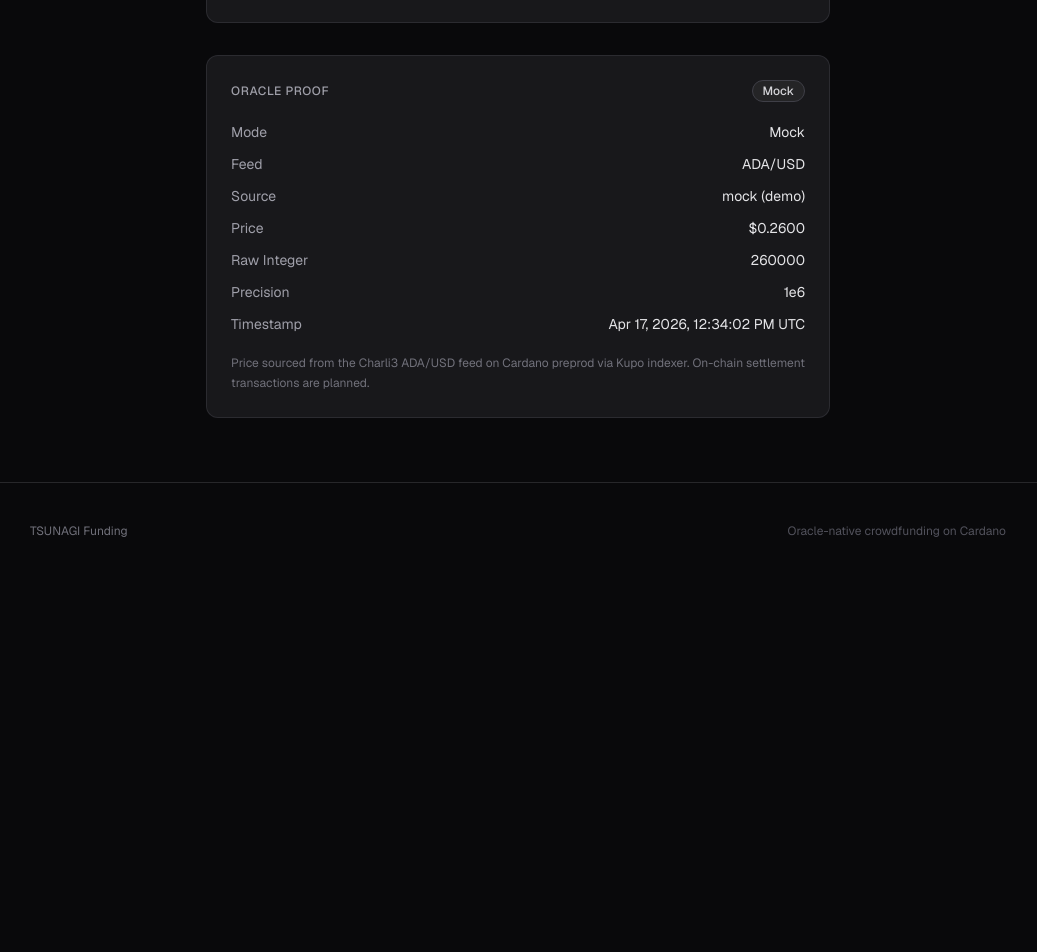
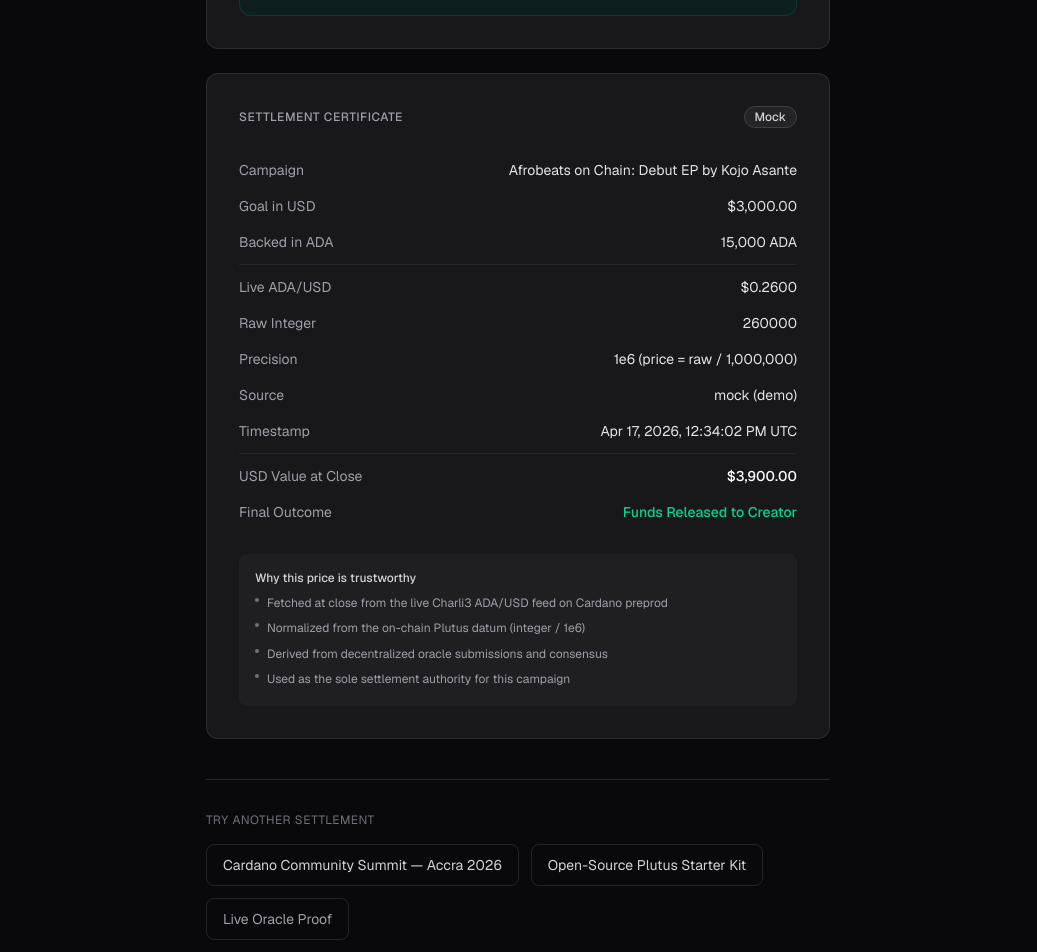
Before and after one commit to cryptoleo79/tsunagi-funding, a Next.js app: page /campaigns/demo-1/close in a window 1280 px wide. Shown: the part 780-1732 px from the top of the page, without its empty margins (122-1159 px from the left). Before the commit the page ends 1359 px from the top, so only its background shows below. Built offline with nearby package versions, Linux system fonts and the light colour scheme; no server answers.

Commit message:
feat: finalize product trust and supporter value

```diff
--- a/app/campaigns/[id]/close/page.tsx
+++ b/app/campaigns/[id]/close/page.tsx
@@ -3,7 +3,7 @@ import Link from "next/link";
 import { SiteShell } from "@/components/layout/site-shell";
 import { SettlementProof } from "@/components/campaign/settlement-proof";
 import { SettlementResultBanner } from "@/components/campaign/settlement-result";
-import { getDemoCampaign } from "@/lib/domain/demo-data";
+import { getDemoCampaign, demoCampaigns } from "@/lib/domain/demo-data";
 import { fetchAdaUsdPrice } from "@/lib/oracle/client";
 import { buildSettlementInput } from "@/lib/oracle/settlement";
 import { resolveCampaignSettlement } from "@/lib/domain/settlement";
@@ -38,24 +38,52 @@ export default async function CloseCampaignPage({ params }: Props) {
           &larr; Back to campaign
         </Link>
 
-        <h1 className="mt-6 text-2xl font-semibold text-white">
+        <h1 className="mt-6 text-2xl font-semibold tracking-tight text-white">
           {campaign.title}
         </h1>
-        <p className="mt-2 text-sm text-zinc-400">
+        <p className="mt-2 text-sm text-zinc-400 leading-relaxed">
           Settlement determined by the live Charli3 ADA/USD oracle on
-          Cardano preprod.
+          Cardano preprod. The outcome below was calculated at the moment
+          this page loaded.
         </p>
 
-        <div className="mt-10 space-y-8">
+        <div className="mt-10 space-y-6">
           <SettlementResultBanner
             result={result}
             oracleStatus={oracle.status}
           />
           <SettlementProof
             result={result}
+            campaignTitle={campaign.title}
             oracleStatus={oracle.status}
             fallbackReason={oracle.fallbackReason}
           />
+        </div>
+
+        {/* Demo navigation */}
+        <div className="mt-10 border-t border-zinc-800 pt-8">
+          <p className="text-xs uppercase tracking-wider text-zinc-500 mb-4">
+            Try another settlement
+          </p>
+          <div className="flex flex-wrap gap-3">
+            {demoCampaigns
+              .filter((c) => c.id !== campaign.id)
+              .map((c) => (
+                <Link
+                  key={c.id}
+                  href={`/campaigns/${c.id}/close`}
+                  className="rounded-lg border border-zinc-700/50 px-4 py-2.5 text-sm text-zinc-300 transition-colors hover:border-zinc-600 hover:text-white"
+                >
+                  {c.title}
+                </Link>
+              ))}
+            <Link
+              href="/demo/oracle-proof"
+              className="rounded-lg border border-zinc-700/50 px-4 py-2.5 text-sm text-zinc-400 transition-colors hover:border-zinc-600 hover:text-zinc-200"
+            >
+              Live Oracle Proof
+            </Link>
+          </div>
         </div>
       </div>
     </SiteShell>
--- a/app/demo/oracle-proof/page.tsx
+++ b/app/demo/oracle-proof/page.tsx
@@ -1,6 +1,7 @@
 "use client";
 
 import { useState, useEffect, useCallback } from "react";
+import Link from "next/link";
 import { SiteShell } from "@/components/layout/site-shell";
 import { formatAda, formatUsd, formatAdaUsd } from "@/lib/domain/format";
 import type { OracleStatus } from "@/lib/oracle/types";
@@ -153,6 +154,27 @@ export default function OracleProofPage() {
           />
         </div>
 
+        {/* Try live settlements */}
+        <div className="mt-16 border-t border-zinc-800 pt-8">
+          <p className="text-xs uppercase tracking-wider text-zinc-500 mb-4">
+            See it in action
+          </p>
+          <div className="flex flex-wrap gap-3">
+            <Link
+              href="/campaigns/demo-1/close"
+              className="rounded-lg border border-zinc-700/50 px-4 py-2.5 text-sm text-zinc-300 transition-colors hover:border-zinc-600 hover:text-white"
+            >
+              Funded Settlement
+            </Link>
+            <Link
+              href="/campaigns/demo-2/close"
+              className="rounded-lg border border-zinc-700/50 px-4 py-2.5 text-sm text-zinc-300 transition-colors hover:border-zinc-600 hover:text-white"
+            >
+              Refund Settlement
+            </Link>
+          </div>
+        </div>
+
         {/* Technical details */}
         <details className="mt-16 group">
           <summary className="cursor-pointer text-xs font-medium uppercase tracking-wider text-zinc-500 hover:text-zinc-300 transition-colors">
--- a/components/campaign/campaign-card.tsx
+++ b/components/campaign/campaign-card.tsx
@@ -59,9 +59,9 @@ export function CampaignCard({ campaign }: CampaignCardProps) {
             {remaining > 0 ? `${remaining} days left` : "Campaign ended"}
           </span>
         </div>
-        <div className="mt-2 text-xs text-zinc-500">
+        <p className="mt-2 text-xs text-zinc-500">
           {campaign.supporterCount} supporters
-        </div>
+        </p>
       </div>
     </Link>
   );
--- a/components/campaign/settlement-proof.tsx
+++ b/components/campaign/settlement-proof.tsx
@@ -1,21 +1,29 @@
 import type { SettlementResult } from "@/lib/domain/types";
 import type { OracleStatus } from "@/lib/oracle/types";
-import { formatAdaUsd } from "@/lib/domain/format";
+import { formatAda, formatUsd, formatAdaUsd } from "@/lib/domain/format";
 import { formatTimestamp } from "@/lib/utils/dates";
 import { Chip } from "@/components/ui/chip";
 
 interface SettlementProofProps {
   result: SettlementResult;
+  campaignTitle: string;
   oracleStatus?: OracleStatus;
   fallbackReason?: string;
 }
 
-export function SettlementProof({ result, oracleStatus, fallbackReason }: SettlementProofProps) {
+export function SettlementProof({
+  result,
+  campaignTitle,
+  oracleStatus,
+  fallbackReason,
+}: SettlementProofProps) {
+  const funded = result.outcome === "funded";
+
   return (
-    <div className="rounded-xl border border-zinc-700/50 bg-zinc-900 p-6">
-      <div className="flex items-center justify-between mb-5">
+    <div className="rounded-xl border border-zinc-700/50 bg-zinc-900 p-6 sm:p-8">
+      <div className="flex items-center justify-between mb-6">
         <h3 className="text-xs font-medium uppercase tracking-wider text-zinc-400">
-          Oracle Proof
+          Settlement Certificate
         </h3>
         {oracleStatus && (
           <Chip
@@ -25,37 +33,89 @@ export function SettlementProof({ result, oracleStatus, fallbackReason }: Settle
         )}
       </div>
 
-      <div className="space-y-3 text-sm">
-        <Row label="Mode" value={oracleStatus === "live" ? "Live" : oracleStatus === "fallback" ? "Fallback" : "Mock"} />
-        <Row label="Feed" value="ADA/USD" />
+      <div className="space-y-0">
+        <Row label="Campaign" value={campaignTitle} />
+        <Row label="Goal in USD" value={formatUsd(result.goalUsd)} />
+        <Row label="Backed in ADA" value={formatAda(result.pledgedAda)} />
+        <Divider />
+        <Row label="Live ADA/USD" value={formatAdaUsd(result.adaUsdPrice)} />
+        <Row label="Raw Integer" value={Math.round(result.adaUsdPrice * 1e6).toString()} />
+        <Row label="Precision" value="1e6 (price = raw / 1,000,000)" />
         <Row label="Source" value={result.oracleSource} />
-        <Row label="Price" value={formatAdaUsd(result.adaUsdPrice)} />
-        <Row label="Raw Integer" value={Math.round(result.adaUsdPrice * 1e6).toString()} />
-        <Row label="Precision" value="1e6" />
         <Row label="Timestamp" value={formatTimestamp(result.settledAt)} />
+        <Divider />
+        <Row
+          label="USD Value at Close"
+          value={formatUsd(result.usdRaised)}
+          highlight
+        />
+        <Row
+          label="Final Outcome"
+          value={funded ? "Funds Released to Creator" : "ADA Returned to Supporters"}
+          highlight
+          variant={funded ? "success" : "warning"}
+        />
       </div>
 
       {fallbackReason && (
-        <div className="mt-5 rounded-lg bg-amber-950/30 border border-amber-900/30 p-3">
+        <div className="mt-6 rounded-lg bg-amber-950/30 border border-amber-900/30 p-3">
           <p className="text-xs text-amber-400">
             Using mock price: {fallbackReason}
           </p>
         </div>
       )}
 
-      <p className="mt-5 text-xs text-zinc-500 leading-relaxed">
-        Price sourced from the Charli3 ADA/USD feed on Cardano preprod
-        via Kupo indexer. On-chain settlement transactions are planned.
-      </p>
+      <div className="mt-6 rounded-lg bg-zinc-800/50 p-4">
+        <p className="text-xs font-medium text-zinc-300 mb-2">
+          Why this price is trustworthy
+        </p>
+        <ul className="space-y-1.5 text-xs text-zinc-400 leading-relaxed">
+          <li className="flex gap-2">
+            <span className="mt-1 block h-1 w-1 shrink-0 rounded-full bg-zinc-500" />
+            Fetched at close from the live Charli3 ADA/USD feed on Cardano preprod
+          </li>
+          <li className="flex gap-2">
+            <span className="mt-1 block h-1 w-1 shrink-0 rounded-full bg-zinc-500" />
+            Normalized from the on-chain Plutus datum (integer / 1e6)
+          </li>
+          <li className="flex gap-2">
+            <span className="mt-1 block h-1 w-1 shrink-0 rounded-full bg-zinc-500" />
+            Derived from decentralized oracle submissions and consensus
+          </li>
+          <li className="flex gap-2">
+            <span className="mt-1 block h-1 w-1 shrink-0 rounded-full bg-zinc-500" />
+            Used as the sole settlement authority for this campaign
+          </li>
+        </ul>
+      </div>
     </div>
   );
 }
 
-function Row({ label, value }: { label: string; value: string }) {
+function Row({
+  label,
+  value,
+  highlight,
+  variant,
+}: {
+  label: string;
+  value: string;
+  highlight?: boolean;
+  variant?: "success" | "warning";
+}) {
+  let valueClass = "text-zinc-200";
+  if (highlight && variant === "success") valueClass = "text-emerald-400 font-medium";
+  else if (highlight && variant === "warning") valueClass = "text-amber-400 font-medium";
+  else if (highlight) valueClass = "text-white font-medium";
+
   return (
-    <div className="flex justify-between">
+    <div className="flex justify-between py-2 text-sm">
       <span className="text-zinc-400">{label}</span>
-      <span className="text-zinc-200">{value}</span>
+      <span className={`text-right ${valueClass}`}>{value}</span>
     </div>
   );
 }
+
+function Divider() {
+  return <div className="border-t border-zinc-800 my-1" />;
+}
```
Also changed, not shown: app/page.tsx (+69 -3 lines), 2 other files (tests, documents, lock files or other folders).
